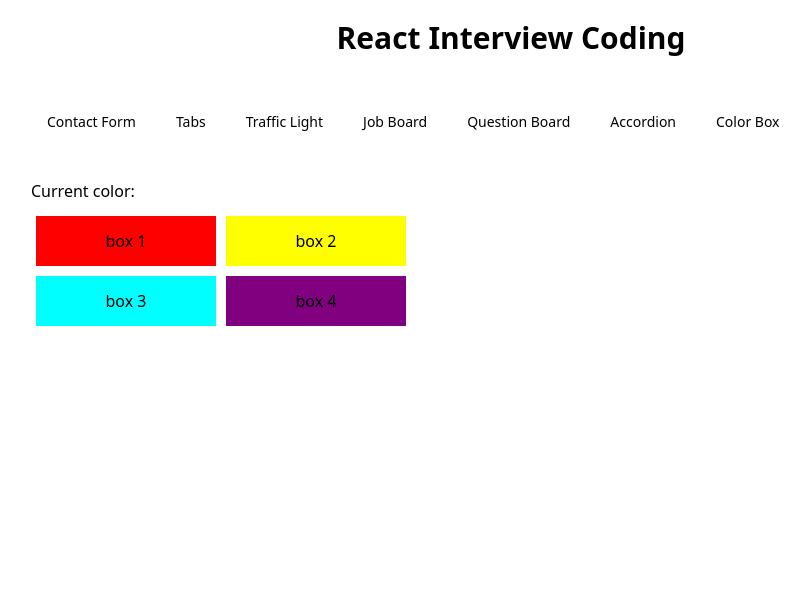
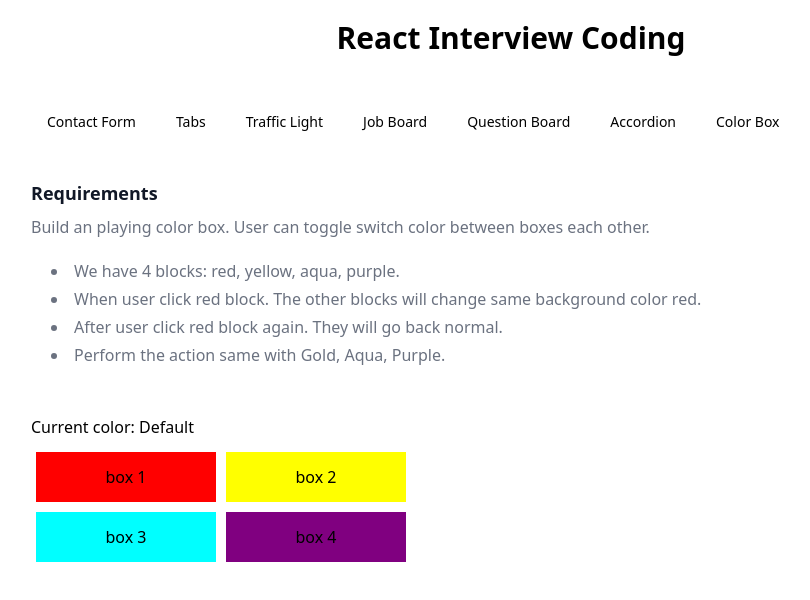
Before and after one commit to nhattruongniit/react-interview-coding, a React (Vite) app: page /color-box in a window 1280 px wide. Shown: the top 600 px of the page, without its empty margins (129-939 px from the left). Built offline with nearby package versions, Linux system fonts and the light colour scheme.

Commit message:
add description box

```diff
--- a/src/ColorBox/ColorBox.jsx
+++ b/src/ColorBox/ColorBox.jsx
@@ -20,8 +20,31 @@
 
   return (
     <>
+      <div>
+        <h2 className="mb-2 text-lg font-semibold text-gray-900">Requirements</h2>
+        <div className="space-y-1 text-gray-500 list-disc list-inside">
+          Build an playing color box. User can toggle switch color between boxes each other.
+          <ul className="space-y-1 text-gray-500 list-disc list-inside mt-5  ml-5">
+            <li>
+              We have 4 blocks: red, yellow, aqua, purple.
+            </li>
+            <li>
+              When user click red block. The other blocks will change same background color red.
+            </li>
+            <li>
+              After user click red block again. They will go back normal.
+            </li>
+            <li>
+              Perform the action same with Gold, Aqua, Purple.
+            </li>
+          </ul>
+        </div>
+      </div>
+      <br />
+      <br />
+
       <div className="mb-2">
-        Current color: {currentColor}
+        Current color: {currentColor || 'Default'}
       </div>
       <div className="boxColor">
 
```
